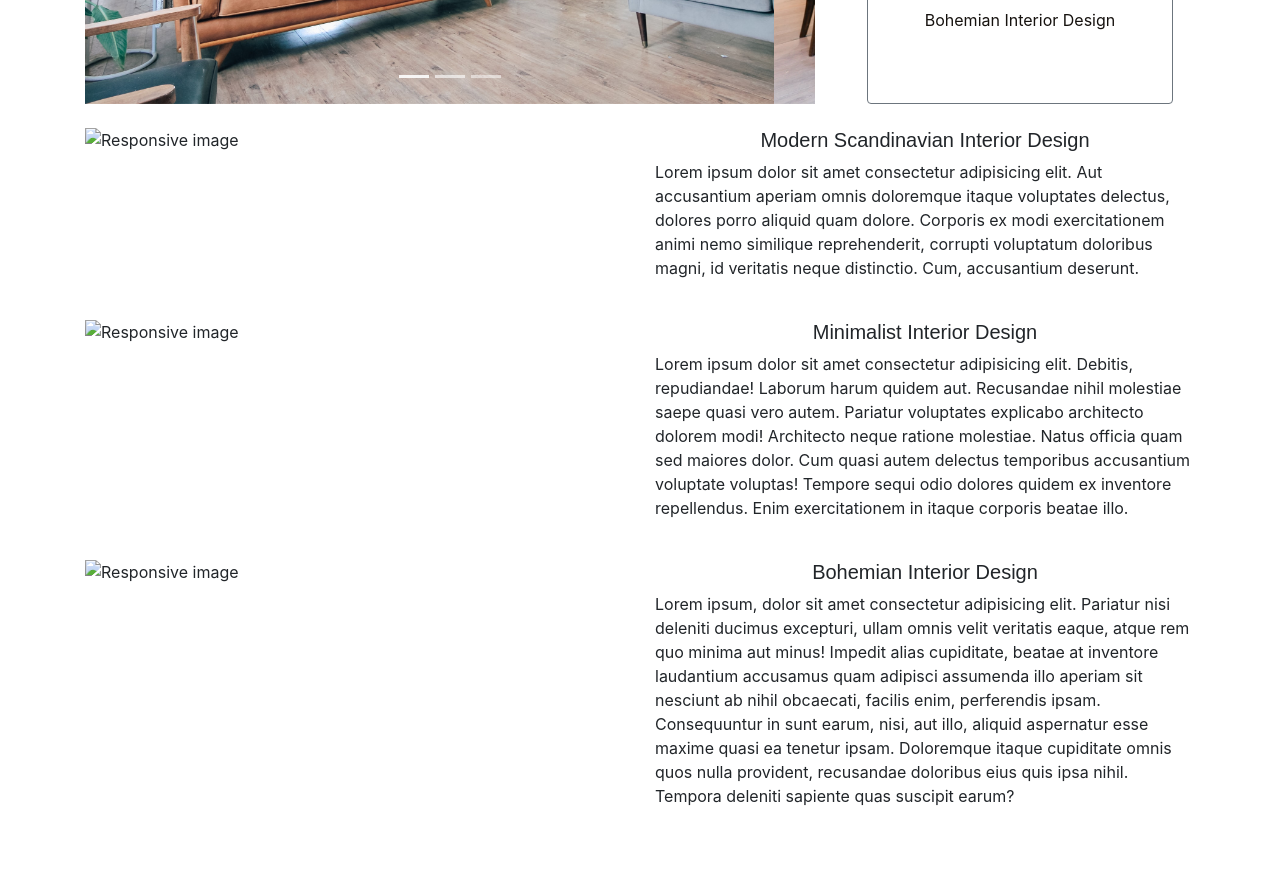
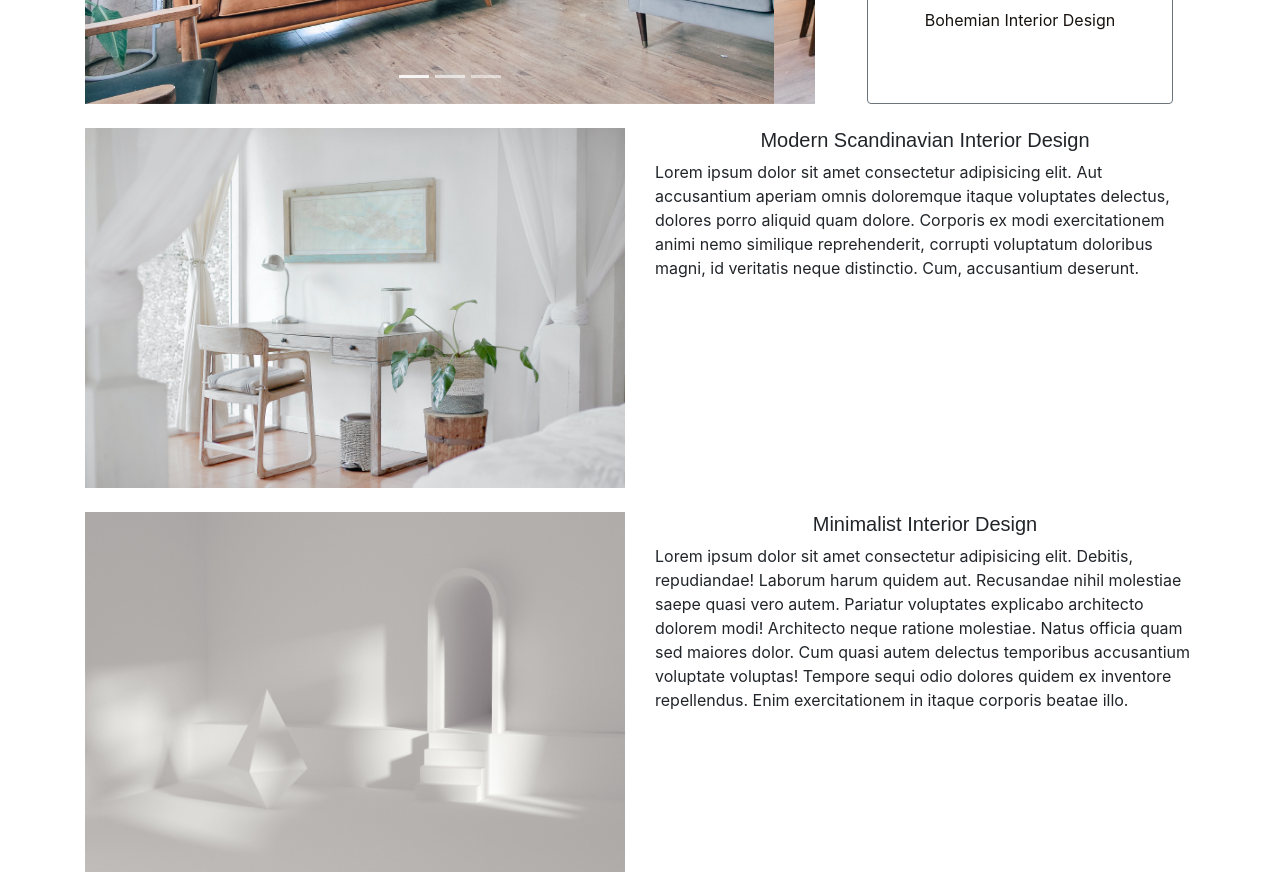
Before and after one commit to nadirekasap/HomeDecoration, a plain HTML site: page designctg.html in a window 1280 px wide. Shown: the part 540-1415 px from the top of the page. Drawn offline with nearby package versions, Linux system fonts and the light colour scheme; the site is published under a folder, as on GitHub Pages, so addresses that start at the root find nothing.

Commit message:
image bug fixed

```diff
--- a/designctg.html
+++ b/designctg.html
@@ -90,7 +90,7 @@
     <div class="container mt-4">
         <div class="row">
             <div class="col-6">
-                <img src="/img/dc04.jpg" class="img-fluid" alt="Responsive image">
+                <img src="img/dc04.jpg" class="img-fluid" alt="Responsive image">
             </div>
             <div class="col-6">
                 <div class="d-flex justify-content-center">
@@ -105,7 +105,7 @@
 
         <div class="row mt-4">
             <div class="col-6">
-                <img src="/img/dc05.jpg" class="img-fluid" alt="Responsive image">
+                <img src="img/dc05.jpg" class="img-fluid" alt="Responsive image">
             </div>
             <div class="col-6">
                 <div class="d-flex justify-content-center">
@@ -122,7 +122,7 @@
 
         <div class="row mt-4">
             <div class="col-6">
-                <img src="/img/dc06.jpg" class="img-fluid" alt="Responsive image">
+                <img src="img/dc06.jpg" class="img-fluid" alt="Responsive image">
             </div>
             <div class="col-6">
                 <div class="d-flex justify-content-center">
```
Also changed, not shown: chart.html (+2 -2 lines).
